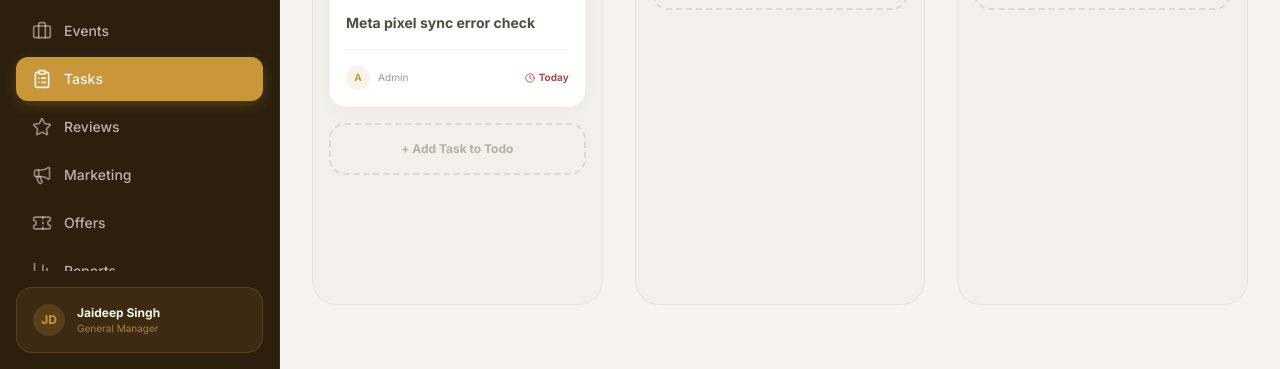
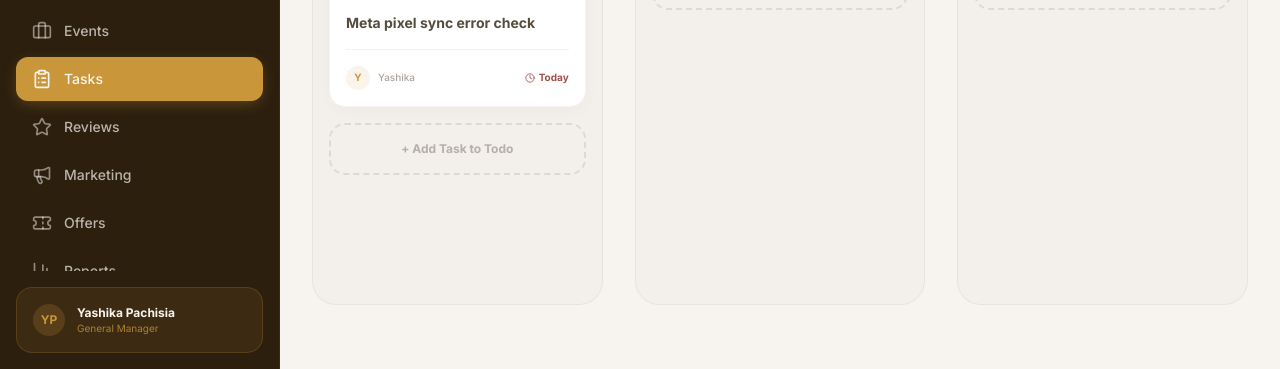
Before and after one commit to advaitkhangar01/SDMP, a Next.js app: page /tasks in a window 1280 px wide. Shown: the part 431-800 px from the top of the page. Built offline with nearby package versions, Linux system fonts and the light colour scheme.

Commit message:
Update Admin User to Yashika Pachisia

```diff
--- a/src/app/tasks/page.tsx
+++ b/src/app/tasks/page.tsx
@@ -12,7 +12,7 @@ export default function TasksPage() {
   const { toast } = useToast();
   const [isModalOpen, setIsModalOpen] = useState(false);
   const [activeCol, setActiveCol] = useState("Todo");
-  const [newTask, setNewTask] = useState({ title: "", assignee: "Admin", priority: "Medium" });
+  const [newTask, setNewTask] = useState({ title: "", assignee: "Yashika", priority: "Medium" });
 
   const columns = ["Todo", "In Progress", "Done"];
 
--- a/src/components/layout/Header.tsx
+++ b/src/components/layout/Header.tsx
@@ -45,8 +45,8 @@ export function Header({ title }: { title: string }) {
             {showProfile && (
               <div className="absolute right-0 mt-3 w-56 bg-white rounded-2xl shadow-premium border border-bark/5 p-2 animate-in fade-in zoom-in duration-200">
                 <div className="p-3 border-b border-bark/5 mb-1">
-                  <p className="text-sm font-bold">Jaideep Singh</p>
-                  <p className="text-xs text-bark/40">gm@sunrisefarmsnagpur.com</p>
+                  <p className="text-sm font-bold">Yashika Pachisia</p>
+                  <p className="text-xs text-bark/40">yashika@sunrisefarmsnagpur.com</p>
                 </div>
                 <button className="w-full flex items-center gap-3 px-3 py-2 text-sm text-bark/70 hover:bg-bark/5 rounded-lg transition-colors">
                   <User size={16} />
--- a/src/components/layout/Sidebar.tsx
+++ b/src/components/layout/Sidebar.tsx
@@ -126,10 +126,10 @@ export function Sidebar() {
         <div className="p-4 m-4 rounded-xl bg-gold/10 border border-gold/20">
           <div className="flex items-center gap-3">
             <div className="w-8 h-8 rounded-full bg-gold/20 flex items-center justify-center text-gold font-bold text-xs">
-              JD
+              YP
             </div>
             <div className="flex-1 min-w-0">
-              <p className="text-xs font-bold text-cream truncate">Jaideep Singh</p>
+              <p className="text-xs font-bold text-cream truncate">Yashika Pachisia</p>
               <p className="text-[10px] text-gold/80 truncate">General Manager</p>
             </div>
           </div>
--- a/src/lib/mockData.ts
+++ b/src/lib/mockData.ts
@@ -47,7 +47,7 @@ export const tasks = [
   { id: 1, title: "Deep clean Villa 4", priority: "High", assignee: "Suresh K.", status: "Todo", due: "Today" },
   { id: 2, title: "Check pool pH levels", priority: "Medium", assignee: "Ramesh P.", status: "In Progress", due: "Tomorrow" },
   { id: 3, title: "Inventory check for kitchen", priority: "Low", assignee: "Meena R.", status: "Done", due: "Yesterday" },
-  { id: 4, title: "Meta pixel sync error check", priority: "High", assignee: "Admin", status: "Todo", due: "Today" },
+  { id: 4, title: "Meta pixel sync error check", priority: "High", assignee: "Yashika", status: "Todo", due: "Today" },
 ];
 
 export const reviews = [
```
